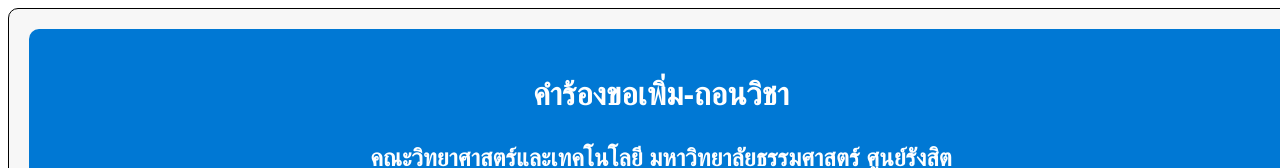
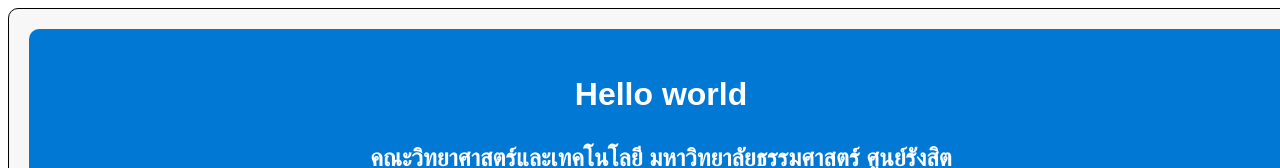
Before and after one commit to Kanchanop6509650229/cs264--group1-650001, a plain HTML site: page CS264_Assignment1_6509650229_650001/Website/src/main/resources/static/index.html in a window 1280 px wide. Shown: the top 168 px of the page. Drawn offline with Linux system fonts and the light colour scheme; no server answers.

Commit message:
Verstion 1.0

```diff
--- a/CS264_Assignment1_6509650229_650001/Website/src/main/resources/static/index.html
+++ b/CS264_Assignment1_6509650229_650001/Website/src/main/resources/static/index.html
@@ -10,7 +10,7 @@
 <body>
 <div class="body">
     <div class="header">
-        <h1>คำร้องขอเพิ่ม-ถอนวิชา</h1>
+        <h1>Hello world</h1>
         <h2>คณะวิทยาศาสตร์และเทคโนโลยี มหาวิทยาลัยธรรมศาสตร์ ศูนย์รังสิต</h2>
     </div>
     <div>
```
